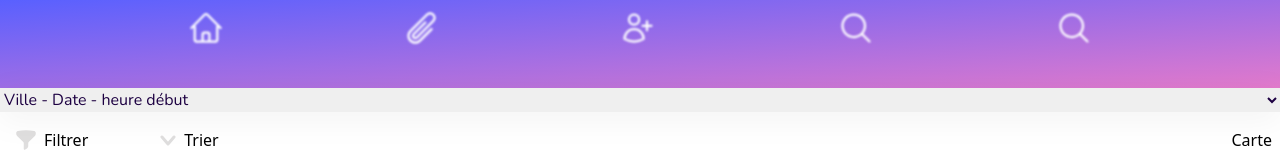
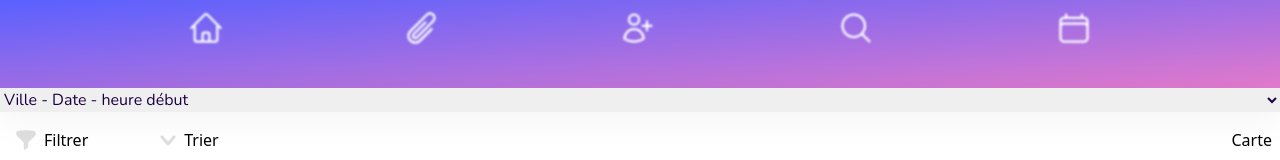
Before and after one commit to WildCodeSchool/2022-11-JS-RemoteFR-Geekrew-P3-NounouLink, a React (Vite) app in the folder frontend/: page /resultat in a window 1280 px wide. Shown: the top 160 px of the page. Built offline with nearby package versions, Linux system fonts and the light colour scheme; no server answers; the HTML template or start-up script is replaced by a standard one.

Commit message:
bug idchildren fixed

```diff
--- a/frontend/src/components/Navbar.jsx
+++ b/frontend/src/components/Navbar.jsx
@@ -5,6 +5,7 @@ import Trombone from "../assets/trombone.svg";
 import Loupe from "../assets/Loupe.svg";
 import EnfantAdd from "../assets/enfantAdd.svg";
 import home from "../assets/home-white.svg";
+import calendarIcone from "../assets/calendarIcone.svg";
 
 function Navbar() {
   const [blur, setBlur] = useState(false);
@@ -68,14 +69,12 @@ function Navbar() {
               />
             </NavLink>
             <NavLink
-              style={getActiveLinkStyle(
-                location.pathname === "/ConfirmationReservation"
-              )}
-              to="/confirmationReservation"
+              style={getActiveLinkStyle(location.pathname === "/Reservation")}
+              to="/reservation"
             >
               <img
-                alt="rechercher une nounou"
-                src={Loupe}
+                alt="voir mes reservations"
+                src={calendarIcone}
                 className="scale-150 "
               />
             </NavLink>
--- a/frontend/src/pages/NannyInfoCard.jsx
+++ b/frontend/src/pages/NannyInfoCard.jsx
@@ -15,7 +15,6 @@ function NannyInfoCard() {
   const { parentId, userId, childrenId } = useUserContext();
   const { id } = useParams();
   const navigate = useNavigate();
-
   useEffect(() => {
     userAPI.get(`/api/nounous/${id}`).then((res) => setNannyCard([res.data]));
   }, []);
--- a/frontend/src/pages/Reservation.jsx
+++ b/frontend/src/pages/Reservation.jsx
@@ -38,10 +38,10 @@ function Reservation() {
   return (
     <div className="bg-gray-100">
       <Navbar />
-      <div className="flex flex-col  rounded justify-center mt-10  ">
+      <div className="flex flex-col  rounded justify-center items-center mt-10  ">
         {reservation.map((resa) => (
           <div
-            className={`flex flex-row items-center mx-10 mt-5 h-32 border-2 rounded-lg shadow-md gap-10 text-lg ${
+            className={`flex flex-row items-center max-w-4xl mx-10 mt-5 h-32 border-2 rounded-lg shadow-md gap-10 text-lg ${
               resa.reservationok === 0 ? "border-red-400" : "border-green-400"
             }`}
             key={resa.idreservation}
--- a/frontend/src/pages/Search.jsx
+++ b/frontend/src/pages/Search.jsx
@@ -15,7 +15,7 @@ function Search() {
   const [startDate, setStartDate] = useState("");
   const [endDate, setEndDate] = useState("");
 
-  const { parentId, adress, setAdress } = useUserContext();
+  const { parentId, adress, setAdress, setChildrenId } = useUserContext();
   const navigate = useNavigate();
 
   useEffect(() => {
@@ -83,6 +83,9 @@ function Search() {
                 key={child.idchildren}
               >
                 {child.firstname}
+                <span className="hidden">
+                  {setChildrenId(child.idchildren)}
+                </span>
               </option>
             ))}
           </select>
```
Also changed, not shown: frontend/src/assets/calendarIcone.svg (added).
